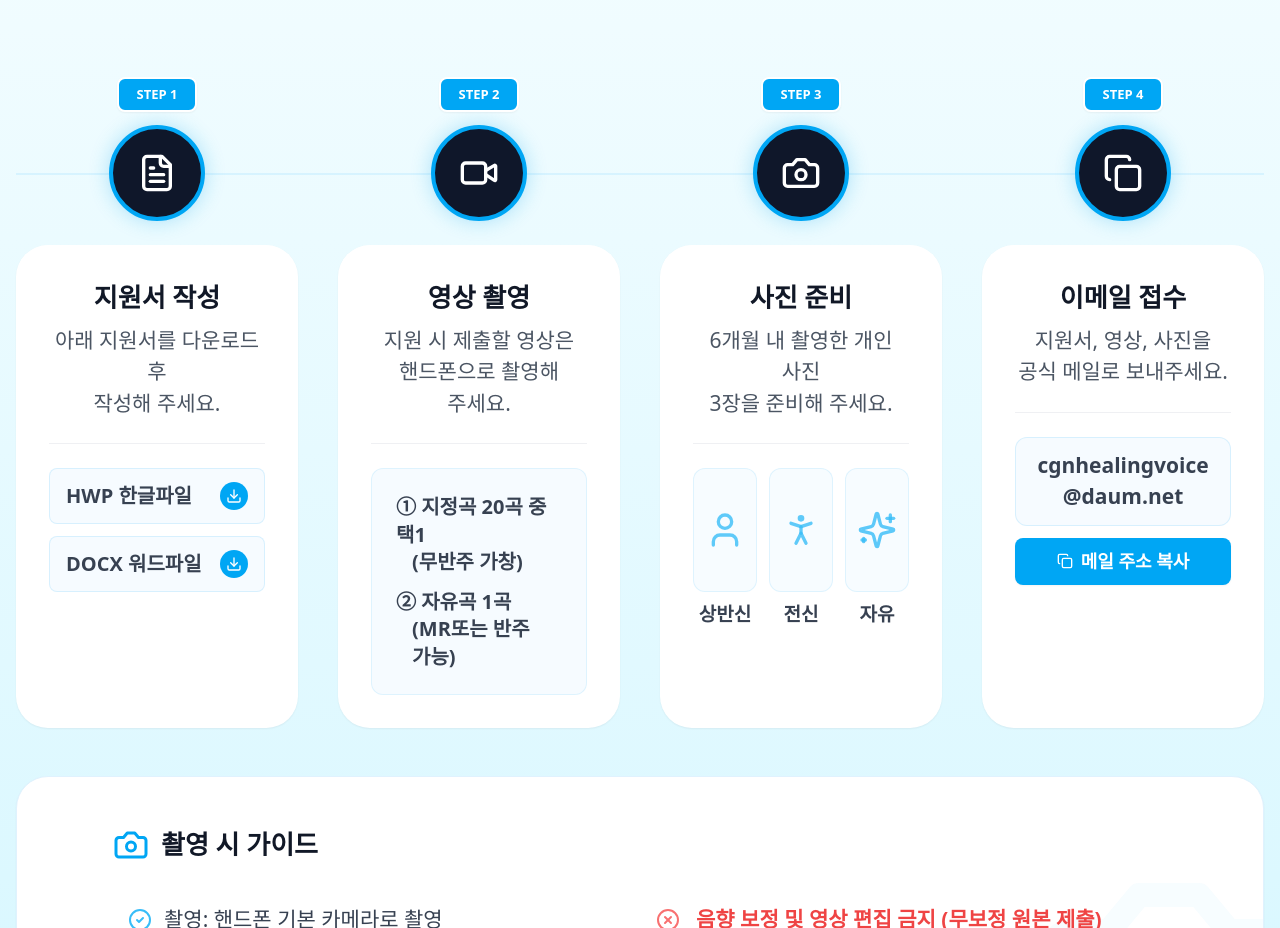
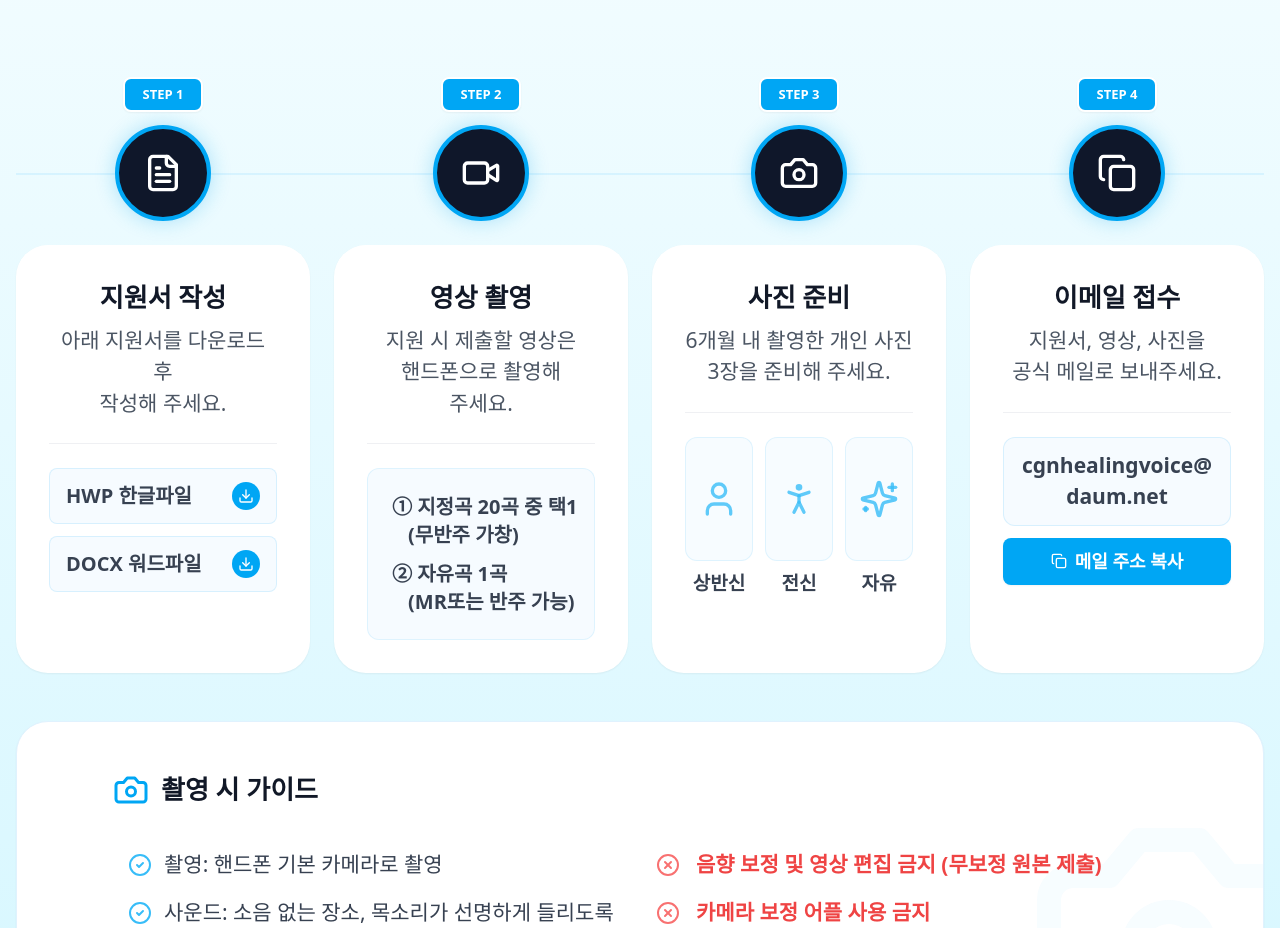
Before and after one commit to seun9eun/healingvoice, a React (Vite) app: page / in a window 1280 px wide. Shown: the part 4380-5308 px from the top of the page. Built offline with nearby package versions, Linux system fonts and the light colour scheme; a web font is replaced by a local one.

Commit message:
style: reduce steps grid gap and narrow step 2 right padding

```diff
--- a/src/app/components/StepsSection.tsx
+++ b/src/app/components/StepsSection.tsx
@@ -116,7 +116,7 @@ export function StepsSection() {
       icon: Video,
       content: (
         <div className="space-y-4 mt-2">
-          <div className="break-keep space-y-3 bg-sky-50/60 border border-sky-200/40 p-4 md:p-6 rounded-xl text-left">
+          <div className="break-keep space-y-3 bg-sky-50/60 border border-sky-200/40 p-4 md:pl-6 md:pr-2 md:py-6 rounded-xl text-left">
             {/* guide1: 두 번째 줄 넘버링에 맞춰 들여쓰기 */}
             <div className="break-keep text-[20px] font-bold text-gray-700 leading-snug">
               <span>{t('steps.step2.guide1').split('\n')[0]}</span>
@@ -198,7 +198,7 @@ export function StepsSection() {
         </div>
 
         {/* Steps Grid */}
-        <div className="grid grid-cols-1 md:grid-cols-2 xl:grid-cols-4 gap-8 md:gap-10 gap-y-24 md:gap-y-16 relative max-w-7xl mx-auto">
+        <div className="grid grid-cols-1 md:grid-cols-2 xl:grid-cols-4 gap-8 md:gap-10 xl:gap-6 gap-y-24 md:gap-y-16 relative max-w-7xl mx-auto">
           {/* Connector Line (Desktop) */}
           <div className="hidden xl:block absolute top-[48px] left-0 right-0 h-0.5 bg-sky-300/20 z-0" />
 
```
